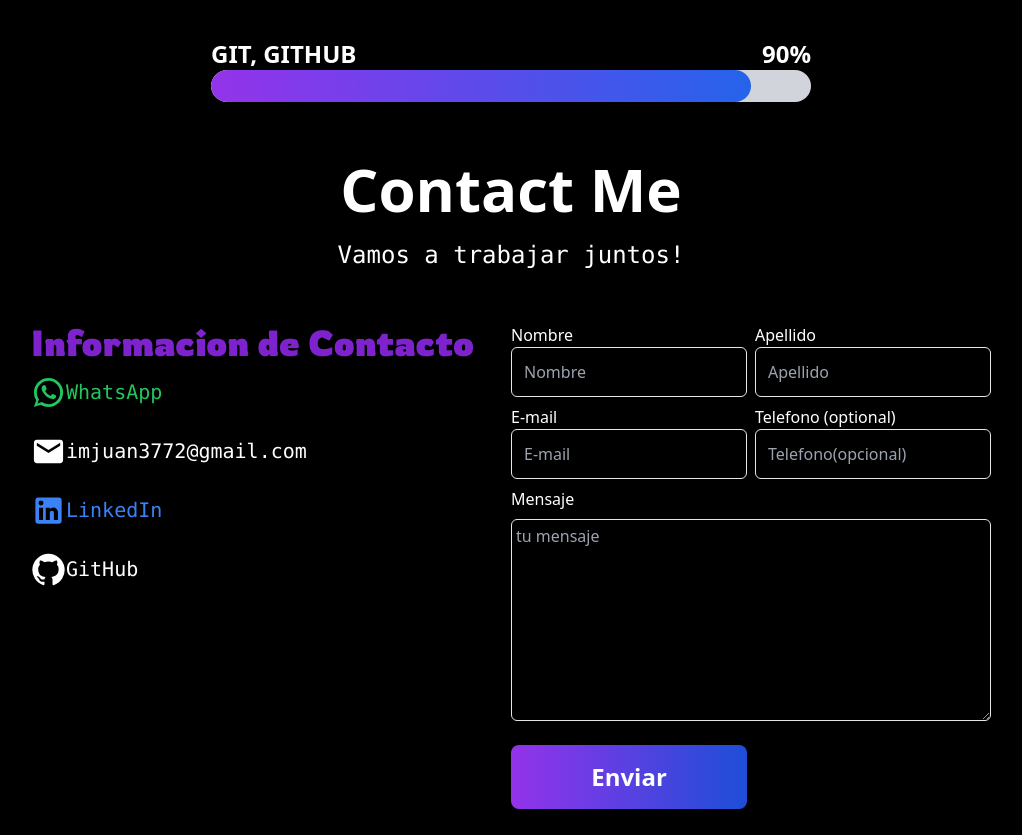
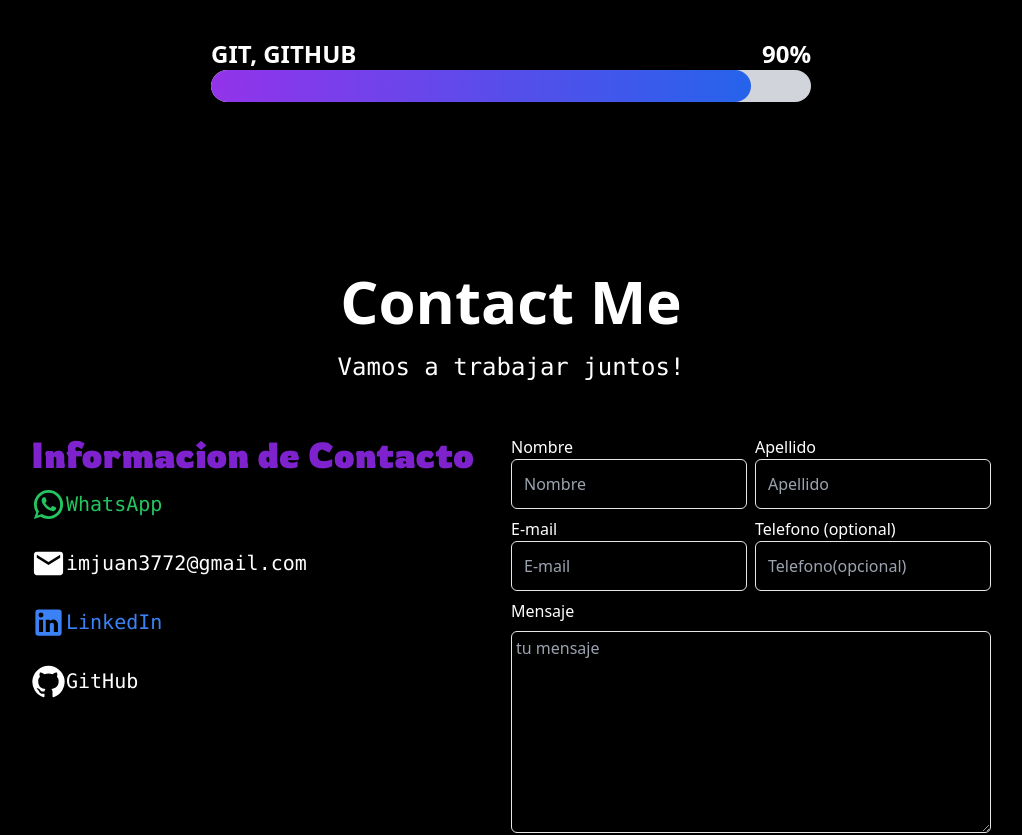
Before and after one commit to juancaicedo10/portfolio, a React (Vite) app: page / in a window 1280 px wide. Shown: the part 2454-3289 px from the top of the page, without its empty margins (129-1151 px from the left). Built offline with nearby package versions, Linux system fonts and the light colour scheme.

Commit message:
Update min-height value in Contact component

```diff
--- a/src/pages/Contact.tsx
+++ b/src/pages/Contact.tsx
@@ -5,7 +5,7 @@ import LinkedInIcon from '@mui/icons-material/LinkedIn';
 
 function LetsWork() {
   return (
-    <div className='w-full min-h-[100vh] flex flex-col items-center justify-center bg-black text-white' id="contact">
+    <div className='w-full min-h-[1024px] flex flex-col items-center justify-center bg-black text-white' id="contact">
       <h1 className='text-4xl md:text-6xl font-bold text-center'>Contact Me</h1>
       <p className='text-2xl font-mono my-5 text-center'>Vamos a trabajar juntos!</p>
     <div className='flex w-[90%] lg:w-3/4 flex-col md:flex-row justify-center my-8'>
```
